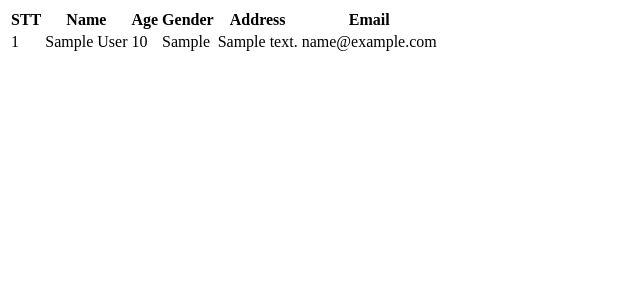
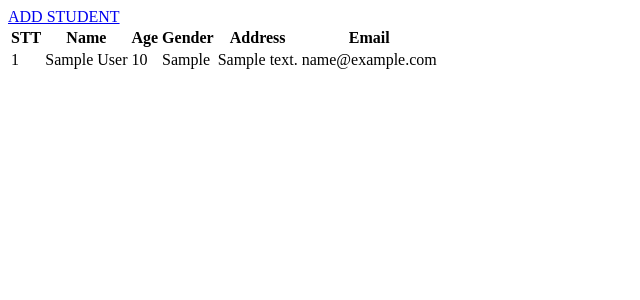
Before and after one commit to duong08051997/case-module-2, a PHP site: page / in a window 1280 px wide. Shown: the top 300 px of the page, without its empty margins (0-640 px from the left). Run offline with PHP 8.4, Linux system fonts and the light colour scheme; tables that the repository leaves empty or names only in its code hold one stand-in row (values such as "Sample post").

Commit message:
add student

```diff
--- a/index.php
+++ b/index.php
@@ -21,6 +21,9 @@ switch ($page){
     case 'list-student':
         $studentController->getAllStudent();
          break;
+    case 'add-student':
+        $studentController->addStudent();
+        break;
     default:
         $studentController->getAllStudent();
 
--- a/src/Controller/StudentController.php
+++ b/src/Controller/StudentController.php
@@ -1,6 +1,7 @@
 <?php
 namespace App\Controller;
 
+use App\Model\Student;
 use App\Model\StudentManager;
 
 class StudentController
@@ -14,6 +15,21 @@ class StudentController
     {
         $students = $this->studentController->getAllStudent();
         include ('src/View/Student/list.php');
+    }
+    public function addStudent()
+    {
+        if ($_SERVER['REQUEST_METHOD'] =="GET") {
+            include ('src/View/Student/add.php');
+        }else{
+            $name = $_REQUEST['name'];
+            $age = $_REQUEST['age'];
+            $gender = $_REQUEST['gender'];
+            $address = $_REQUEST['address'];
+            $email = $_REQUEST['email'];
+            $student = new Student($name,$age,$gender,$address,$email);
+            $this->studentController->addStudent($student);
+            header('location:index.php');
+        }
 
     }
 
--- a/src/Model/StudentManager.php
+++ b/src/Model/StudentManager.php
@@ -26,5 +26,24 @@ class StudentManager
         }
         return $students;
     }
+    public function addStudent($student)
+    {
+        $sql = "INSERT INTO tbl_students( `name`, `age`, `gender`, `address`, `email`) VALUES (:name ,:age, :gender, :address, :email)";
+        $stmt = $this->database->prepare($sql);
+        $stmt->bindParam(":name",$student->getName());
+        $stmt->bindParam(":age",$student->getAge());
+        $stmt->bindParam(":gender",$student->getGender());
+        $stmt->bindParam(":address",$student->getAddress());
+        $stmt->bindParam(":email",$student->getEmail());
+        $stmt->execute();
+    }
+    public function delete($id)
+    {
+        $sql = "DELETE FROM tbl_student WHERE student_id = :id";
+        $stmt = $this->database->prepare($sql);
+        $stmt->bindParam(":id",$id);
+        $stmt->execute();
+
+    }
 
 }
--- a/src/View/Student/list.php
+++ b/src/View/Student/list.php
@@ -1,3 +1,5 @@
+<a href="index.php?page=add-student">ADD STUDENT</a>
+
 <table>
     <tr>
         <th>STT</th>
```
Also changed, not shown: src/View/Student/add.php (added, +8 -0 lines).
